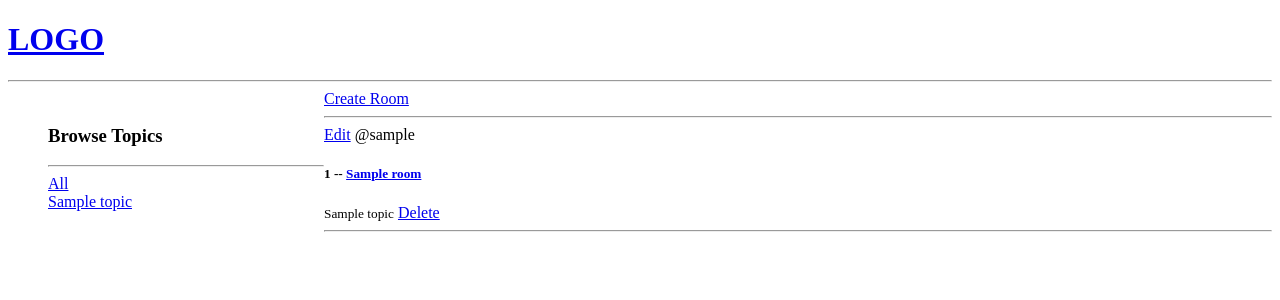
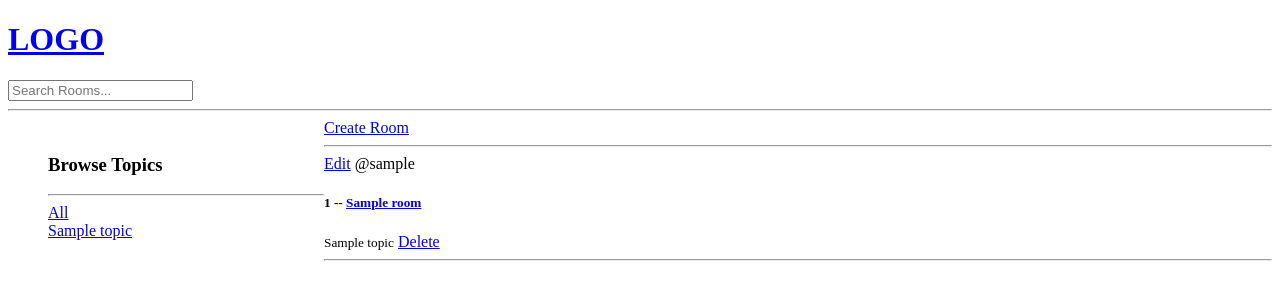
Before and after one commit to GoDodgers/msg_board, a Django app: page / in a window 1280 px wide. Shown: the top 300 px of the page. Run offline with Django 4.2, Linux system fonts and the light colour scheme; tables that the repository leaves empty hold one stand-in row (values such as "Sample post").

Commit message:
adds search bar

```diff
--- a/templates/main.html
+++ b/templates/main.html
@@ -10,7 +10,7 @@
 
         {% include 'navbar.html' %}
         {% block content %}
-        {% endblock %}
+        {% endblock content %}
 
     </body>
 </html>
--- a/templates/navbar.html
+++ b/templates/navbar.html
@@ -2,4 +2,8 @@
     <h1> LOGO </h1>
 </a>
 
+<form method="GET" action="{% url 'home' %}">
+    <input type="text" name="q" placeholder="Search Rooms...">
+</form>
+
 <hr>
```
